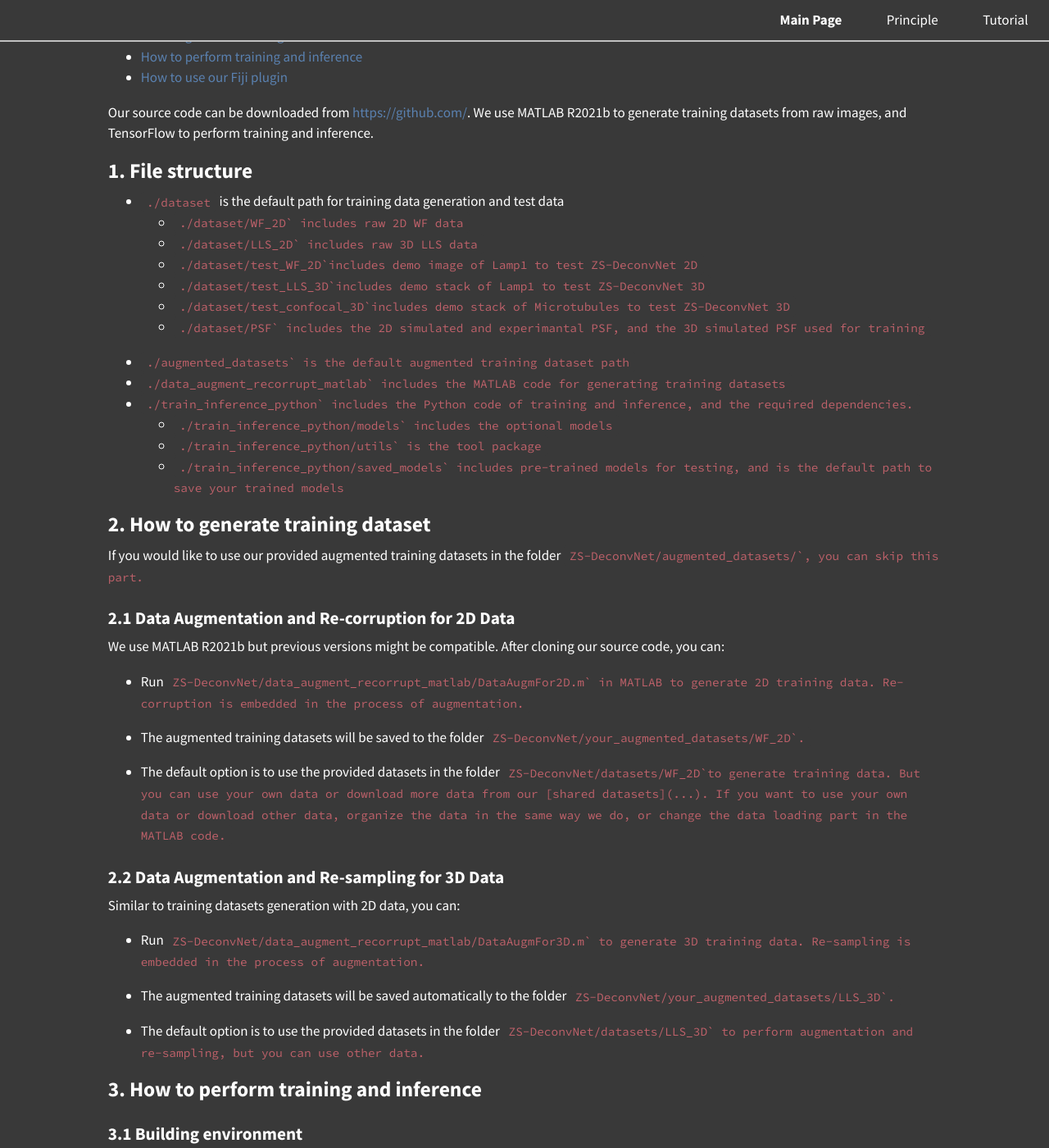
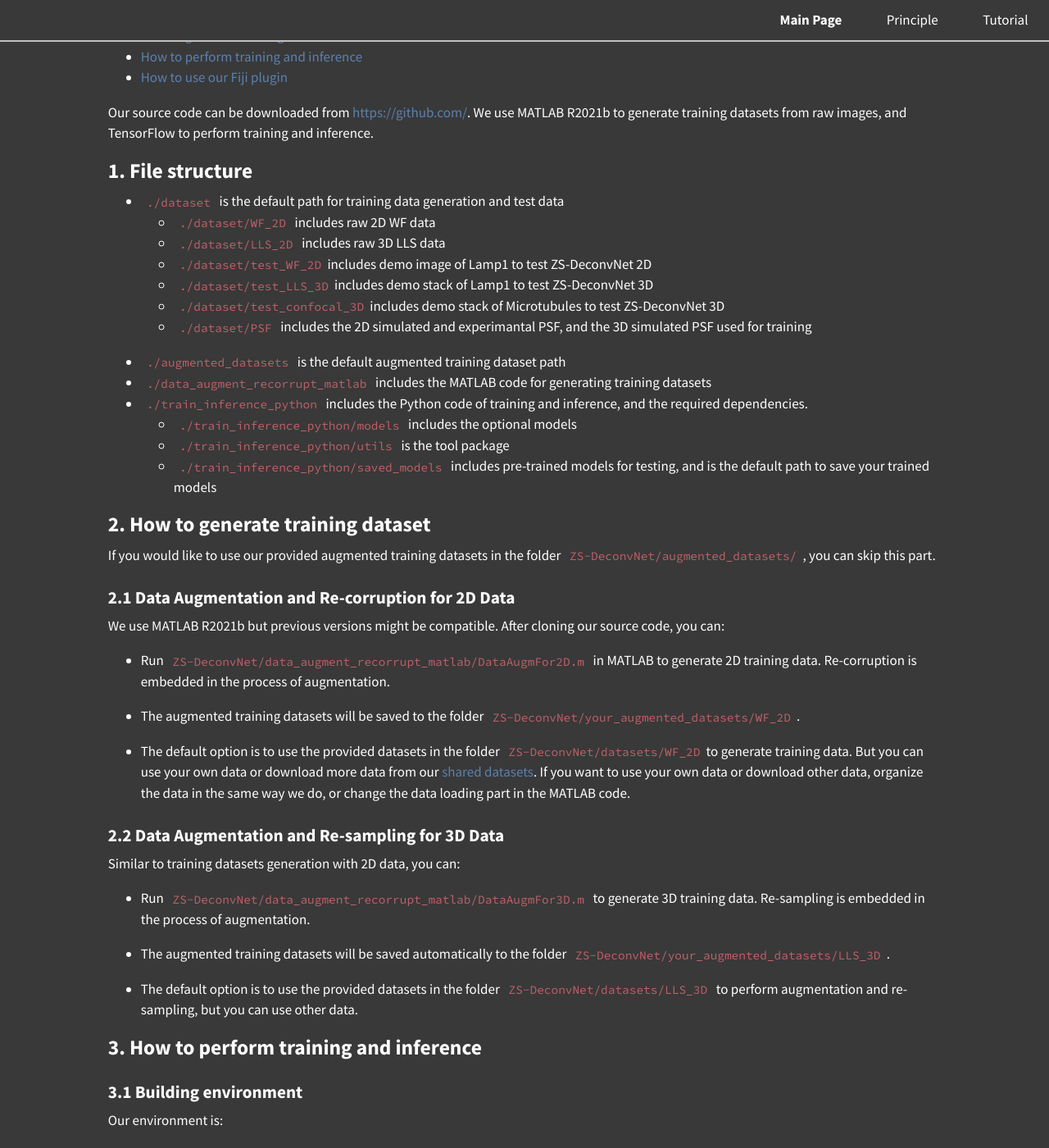
Before and after one commit to TristaZeng/ZS-DeconvNet-page, a Jekyll site: the page built from Tutorial.md, in a window 1280 px wide and 1400 px high, scrolled down 525 px. Shown: the whole window at 82% size. Built offline with Jekyll 4.4.1, drawn with Linux system fonts in a browser that asks for light colours; some of the changed text lies outside the part shown.

Commit message:
code block

````diff
--- a/Tutorial.md
+++ b/Tutorial.md
@@ -21,42 +21,42 @@
 <h2 style="color:white;" id="File structure">1. File structure</h2>
 
 - <code style="background-color:#393939;">./dataset</code> is the default path for training data generation and test data
-  - <code style="background-color:#393939;">./dataset/WF_2D` includes raw 2D WF data
-  - <code style="background-color:#393939;">./dataset/LLS_2D` includes raw 3D LLS data
-  - <code style="background-color:#393939;">./dataset/test_WF_2D`includes demo image of Lamp1 to test ZS-DeconvNet 2D
-  - <code style="background-color:#393939;">./dataset/test_LLS_3D`includes demo stack of Lamp1 to test ZS-DeconvNet 3D
-  - <code style="background-color:#393939;">./dataset/test_confocal_3D`includes demo stack of Microtubules to test ZS-DeconvNet 3D
-  - <code style="background-color:#393939;">./dataset/PSF` includes the 2D simulated and experimantal PSF, and the 3D simulated PSF used for training
-- <code style="background-color:#393939;">./augmented_datasets` is the default augmented training dataset path
-- <code style="background-color:#393939;">./data_augment_recorrupt_matlab` includes the MATLAB code for generating training datasets
-- <code style="background-color:#393939;">./train_inference_python` includes the Python code of training and inference, and the required dependencies.
-  - <code style="background-color:#393939;">./train_inference_python/models` includes the optional models
-  - <code style="background-color:#393939;">./train_inference_python/utils` is the tool package
-  - <code style="background-color:#393939;">./train_inference_python/saved_models` includes pre-trained models for testing, and is the default path to save your trained models
+  - <code style="background-color:#393939;">./dataset/WF_2D</code> includes raw 2D WF data
+  - <code style="background-color:#393939;">./dataset/LLS_2D</code> includes raw 3D LLS data
+  - <code style="background-color:#393939;">./dataset/test_WF_2D</code>includes demo image of Lamp1 to test ZS-DeconvNet 2D
+  - <code style="background-color:#393939;">./dataset/test_LLS_3D</code>includes demo stack of Lamp1 to test ZS-DeconvNet 3D
+  - <code style="background-color:#393939;">./dataset/test_confocal_3D</code>includes demo stack of Microtubules to test ZS-DeconvNet 3D
+  - <code style="background-color:#393939;">./dataset/PSF</code> includes the 2D simulated and experimantal PSF, and the 3D simulated PSF used for training
+- <code style="background-color:#393939;">./augmented_datasets</code> is the default augmented training dataset path
+- <code style="background-color:#393939;">./data_augment_recorrupt_matlab</code> includes the MATLAB code for generating training datasets
+- <code style="background-color:#393939;">./train_inference_python</code> includes the Python code of training and inference, and the required dependencies.
+  - <code style="background-color:#393939;">./train_inference_python/models</code> includes the optional models
+  - <code style="background-color:#393939;">./train_inference_python/utils</code> is the tool package
+  - <code style="background-color:#393939;">./train_inference_python/saved_models</code> includes pre-trained models for testing, and is the default path to save your trained models
 
 <h2 style="color:white;" id="Data pre-processing">2. How to generate training dataset</h2>
 
-If you would like to use our provided augmented training datasets in the folder <code style="background-color:#393939;">ZS-DeconvNet/augmented_datasets/`, you can skip this part.
+If you would like to use our provided augmented training datasets in the folder <code style="background-color:#393939;">ZS-DeconvNet/augmented_datasets/</code>, you can skip this part.
 
 <h3 style="color:white;">2.1 Data Augmentation and Re-corruption for 2D Data</h3>
 
 We use MATLAB R2021b but previous versions might be compatible. After cloning our source code, you can:
 
-+ Run <code style="background-color:#393939;">ZS-DeconvNet/data_augment_recorrupt_matlab/DataAugmFor2D.m` in MATLAB to generate 2D training data. Re-corruption is embedded in the process of augmentation.
++ Run <code style="background-color:#393939;">ZS-DeconvNet/data_augment_recorrupt_matlab/DataAugmFor2D.m</code> in MATLAB to generate 2D training data. Re-corruption is embedded in the process of augmentation.
 
-+ The augmented training datasets will be saved to the folder <code style="background-color:#393939;">ZS-DeconvNet/your_augmented_datasets/WF_2D`.
++ The augmented training datasets will be saved to the folder <code style="background-color:#393939;">ZS-DeconvNet/your_augmented_datasets/WF_2D</code>.
 
-+ The default option is to use the  provided datasets in the folder <code style="background-color:#393939;">ZS-DeconvNet/datasets/WF_2D`to generate training data. But you can use your own data or download more data from our [shared datasets](...). If you want to use your own data or download other data, organize the data in the same way we do, or change the data loading part in the MATLAB code.
++ The default option is to use the  provided datasets in the folder <code style="background-color:#393939;">ZS-DeconvNet/datasets/WF_2D</code>to generate training data. But you can use your own data or download more data from our [shared datasets](...). If you want to use your own data or download other data, organize the data in the same way we do, or change the data loading part in the MATLAB code.
 
 <h3 style="color:white;">2.2 Data Augmentation and Re-sampling for 3D Data</h3>
 
 Similar to training datasets generation with 2D data, you can:
 
-+ Run <code style="background-color:#393939;">ZS-DeconvNet/data_augment_recorrupt_matlab/DataAugmFor3D.m` to generate 3D training data. Re-sampling is embedded in the process of augmentation.
++ Run <code style="background-color:#393939;">ZS-DeconvNet/data_augment_recorrupt_matlab/DataAugmFor3D.m</code> to generate 3D training data. Re-sampling is embedded in the process of augmentation.
 
-+ The augmented training datasets will be saved automatically to the folder <code style="background-color:#393939;">ZS-DeconvNet/your_augmented_datasets/LLS_3D`.
++ The augmented training datasets will be saved automatically to the folder <code style="background-color:#393939;">ZS-DeconvNet/your_augmented_datasets/LLS_3D</code>.
 
-+ The default option is to use the provided datasets in the folder <code style="background-color:#393939;">ZS-DeconvNet/datasets/LLS_3D` to perform augmentation and re-sampling, but you can use other data.
++ The default option is to use the provided datasets in the folder <code style="background-color:#393939;">ZS-DeconvNet/datasets/LLS_3D</code> to perform augmentation and re-sampling, but you can use other data.
 
 <h2 style="color:white;" id="Implementation of Python code">3. How to perform training and inference</h2>
 
@@ -87,62 +87,68 @@
 
 After that, remember to install the right version of CUDA and cuDNN, if you want to use GPU. You can get the compatible version by searching
 
-```
+<code style="background-color:#393939;">
 conda search cudatoolkit --info
+</code>
+
+<code style="background-color:#393939;">
 conda search cudnn --info
-```
+</code>
 
 then installing
 
-```
+<code style="background-color:#393939;">
 conda install cudatoolkit==xx.x.x
+</code>
+
+<code style="background-color:#393939;">
 conda install ducnn==x.x.x
-```
+</code>
 
 <h3 style="color:white;">3.2 Training Demo</h3>
 
 If you have generated your own data following the instructions in the previous part:
 
-+ Change the data paths in <code style="background-color:#393939;">ZS-DeconvNet/train_inference_python/train_demo_2D.sh`or <code style="background-color:#393939;">train_inference_python/train_demo_3D.sh`.
++ Change the data paths in <code style="background-color:#393939;">ZS-DeconvNet/train_inference_python/train_demo_2D.sh</code>or <code style="background-color:#393939;">train_inference_python/train_demo_3D.sh</code>.
 
 + Run it in your terminal.
 
-+ The result wills be saved to <code style="background-color:#393939;">ZS-DeconvNet/train_inference_python/saved_models/`.
++ The result wills be saved to <code style="background-color:#393939;">ZS-DeconvNet/train_inference_python/saved_models/</code>.
 
-+ Run <code style="background-color:#393939;">tensorboard --logdir [save_weights_dir]/[save_weights_name]/graph` to monitor the training process via tensorboard if you want.
++ Run <code style="background-color:#393939;">tensorboard --logdir [save_weights_dir]/[save_weights_name]/graph</code> to monitor the training process via tensorboard if you want.
 
-If you would rather just try out the training code and not generate any data, you could run <code style="background-color:#393939;">train_demo_2D.sh` or <code style="background-color:#393939;">train_demo_3D.sh`directly, for the default data paths points to the augmented training datasets we have prepared for you.
+If you would rather just try out the training code and not generate any data, you could run <code style="background-color:#393939;">train_demo_2D.sh</code> or <code style="background-color:#393939;">train_demo_3D.sh</code>directly, for the default data paths points to the augmented training datasets we have prepared for you.
 
-+ Notice: the padded size of training data should be the multiple of $2^{conv\_block\_num}$, to be compatible with the 2D U-net structure. Be careful if you are changing the parameters <code style="background-color:#393939;">input_x`, <code style="background-color:#393939;">input_y` or <code style="background-color:#393939;">insert_xy`.
++ Notice: the padded size of training data should be the multiple of $2^{conv\_block\_num}$, to be compatible with the 2D U-net structure. Be careful if you are changing the parameters <code style="background-color:#393939;">input_x</code>, <code style="background-color:#393939;">input_y</code> or <code style="background-color:#393939;">insert_xy</code>.
 
 <h3 style="color:white;">3.3 Inference Demo</h3>
 
 If you have trained a network yourself and want to test it:
 
-+ Change the model weight paths in <code style="background-color:#393939;">ZS-DeconvNet/train_inference_python/infer_demo_2D.sh` or <code style="background-color:#393939;">ZS-DeconvNet/train_inference_python/infer_demo_3D.sh` accordingly.
++ Change the model weight paths in <code style="background-color:#393939;">ZS-DeconvNet/train_inference_python/infer_demo_2D.sh</code> or <code style="background-color:#393939;">ZS-DeconvNet/train_inference_python/infer_demo_3D.sh</code> accordingly.
 
 + Run it in your terminal.
 
-+ The output will be automatically saved to the folder where you load weights. For example, if you load weights from <code style="background-color:#393939;">ZS-DeconvNet/train_inference_python/saved_models/.../weights_40000.h5`, then the output will be saved to <code style="background-color:#393939;">ZS-DeconvNet/train_inference_python/saved_models/.../Inference/`.
++ The output will be automatically saved to the folder where you load weights. For example, if you load weights from <code style="background-color:#393939;">ZS-DeconvNet/train_inference_python/saved_models/.../weights_40000.h5</code>, then the output will be saved to <code style="background-color:#393939;">ZS-DeconvNet/train_inference_python/saved_models/.../Inference/</code>.
 
-+ The default option is to use demo test datasets in the folder <code style="background-color:#393939;">ZS-DeconvNet/datasets/test_WF_2D`, <code style="background-color:#393939;">ZS-DeconvNet/datasets/test_confocal_3D` and <code style="background-color:#393939;">ZS-DeconvNet/datasets/test_LLS_3D`, but you can use other data.
++ The default option is to use demo test datasets in the folder <code style="background-color:#393939;">ZS-DeconvNet/datasets/test_WF_2D</code>, <code style="background-color:#393939;">ZS-DeconvNet/datasets/test_confocal_3D</code> and <code style="background-color:#393939;">ZS-DeconvNet/datasets/test_LLS_3D</code>, but you can use other data.
 
 Otherwise:
 
-+ We have provided saved models in the folder<code style="background-color:#393939;"> ZS-DeconvNet/train_inference_python/saved_models/`, and they are the default loading weights paths.
++ We have provided saved models in the folder<code style="background-color:#393939;"> ZS-DeconvNet/train_inference_python/saved_models/</code>, and they are the default loading weights paths.
 
-+ Run <code style="background-color:#393939;">ZS-DeconvNet/train_inference_python/infer_demo_2D.sh` or <code style="background-color:#393939;">ZS-DeconvNet/train_inference_python/infer_demo_3D.sh` in your terminal.
++ Run <code style="background-color:#393939;">ZS-DeconvNet/train_inference_python/infer_demo_2D.sh</code> or <code style="background-color:#393939;">ZS-DeconvNet/train_inference_python/infer_demo_3D.sh</code> in your terminal.
 
-+ The 2D WF output will be automatically saved to the folder <code style="background-color:#393939;">ZS-DeconvNet/train_inference_python/saved_models/WF_2D_560_beta1_0.5-1.5_beta2_10-15_alpha1-2_SegNum20000_twostage_Unet_Hess0.02/Inference`, 3D confocal output to <code style="background-color:#393939;">ZS-DeconvNet/train_inference_python/saved_models/Confocal_3D_488_twostage_RCAN3D_upsample/Inference/`, and 3D LLS output to <code style="background-color:#393939;">ZS-DeconvNet/train_inference_python/saved_models/LLS_3D_488_Zsize5_Xsize48_fromMRC_twostage_RCAN3D_Hess0.1_MAE_up/Inference`.
++ The 2D WF output will be automatically saved to the folder <code style="background-color:#393939;">ZS-DeconvNet/train_inference_python/saved_models/WF_2D_560_beta1_0.5-1.5_beta2_10-15_alpha1-2_SegNum20000_twostage_Unet_Hess0.02/Inference</code>, 3D confocal output to <code style="background-color:#393939;">ZS-DeconvNet/train_inference_python/saved_models/Confocal_3D_488_twostage_RCAN3D_upsample/Inference/</code>, and 3D LLS output to <code style="background-color:#393939;">ZS-DeconvNet/train_inference_python/saved_models/LLS_3D_488_Zsize5_Xsize48_fromMRC_twostage_RCAN3D_Hess0.1_MAE_up/Inference</code>.
 
-+ Notice: If you are using image segmentation and fusion, which may be needed when the test image is too large and the memory runs out, please make sure <code style="background-color:#393939;">input_x-overlap_x` is the multiple of <code style="background-color:#393939;">seg_window_x-overlap_x`, or the image fusion will go wrong. The same caution is needed when dealing with y or z directions.
++ Notice: If you are using image segmentation and fusion, which may be needed when the test image is too large and the memory runs out, please make sure <code style="background-color:#393939;">input_x-overlap_x</code> is the multiple of <code style="background-color:#393939;">seg_window_x-overlap_x</code>, or the image fusion will go wrong. The same caution is needed when dealing with y or z directions.
 
 <h2 style="color:white;" id="Fiji plugin">4. How to use our Fiji plugin</h2>
 
 <h3 style="color:white;">4.1 Installation</h3>
 Our Fiji release is included in the open-source code, you can follow the instructions below to install the plugin:
 
-+ Copy <code style="background-color:#393939;">ZS-DeconvNet/Fiji-plugin/jars/*` <code style="background-color:#393939;">ZS-DeconvNet/Fiji-plugin/plugins/*` to your root path of Fiji <code style="background-color:#393939;">/*/Fiji.app/`.
++ Copy <code style="background-color:#393939;">ZS-DeconvNet/Fiji-plugin/jars/*</code> <code style="background-color:#393939;">ZS-DeconvNet/Fiji-plugin/plugins/*</code> to your root path of Fiji <code style="background-color:#393939;">/*/Fiji.app/</code>.
 
 + Restart Fiji.
 
````
